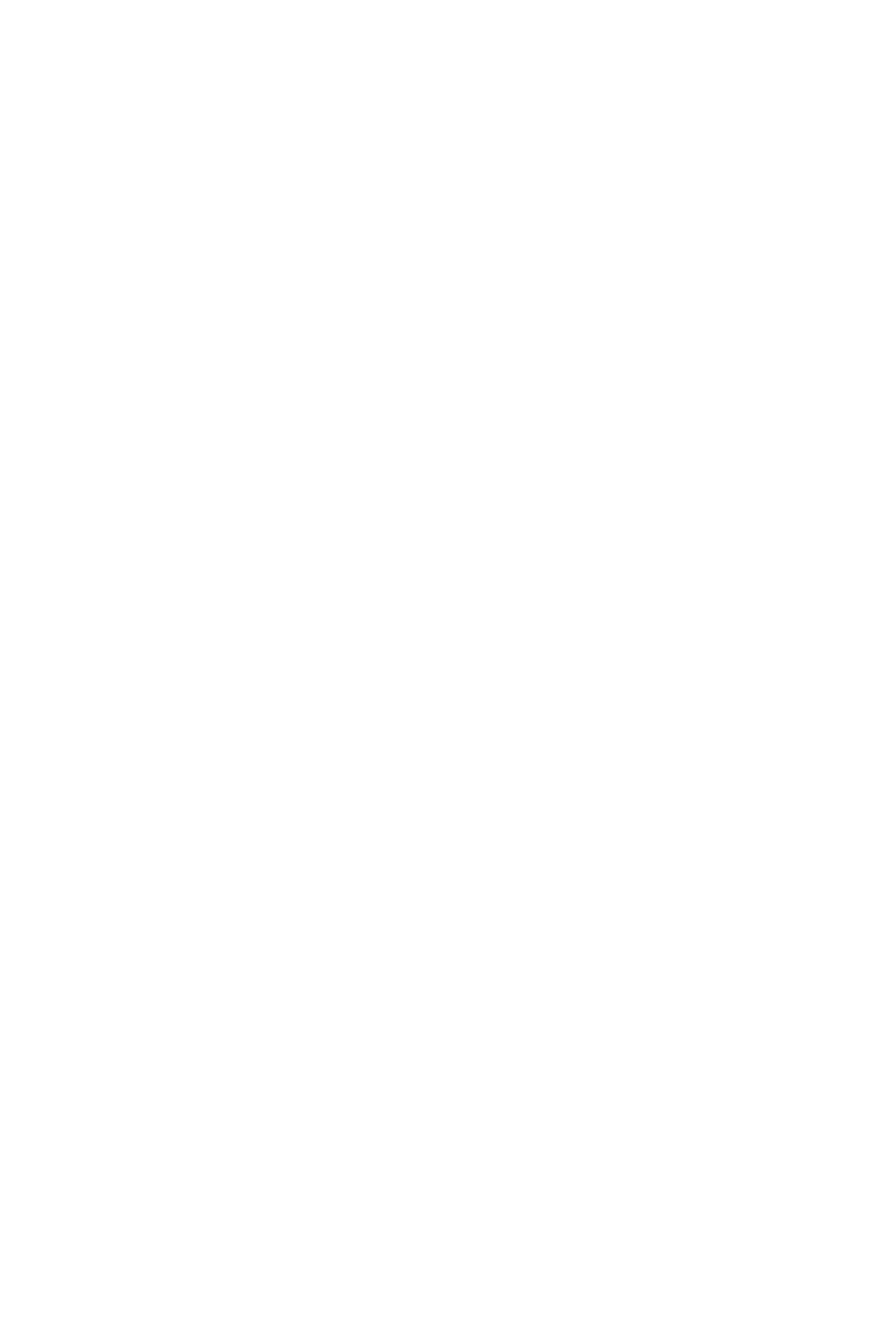
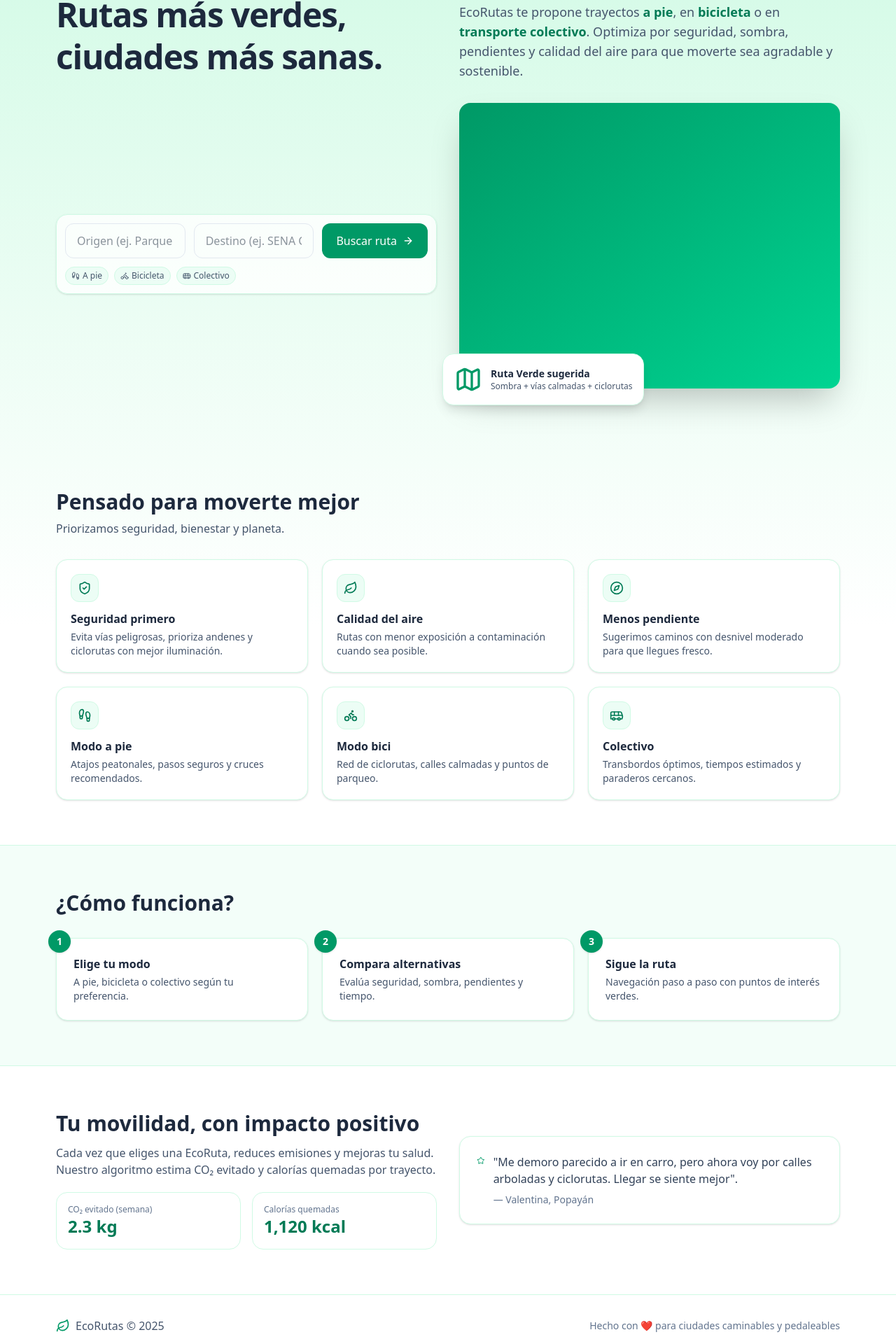
Before and after one commit to oKCam04/proyecto-ecoruta-frontend, a React (Vite) app in the folder ecoruta/: page /home in a window 1280 px wide. Shown: the part 150-2070 px from the top of the page at 70% size. Before the commit the page ends 800 px from the top, so only its background shows below. Built offline with nearby package versions, Linux system fonts and the light colour scheme.

Commit message:
landing page en home

```diff
--- a/ecoruta/src/pages/Home.tsx
+++ b/ecoruta/src/pages/Home.tsx
@@ -1,13 +1,144 @@
 import Navbar from "../components/Navbar";
+import { Leaf, Bike, Footprints, Bus, Map, Compass, ShieldCheck, Star, ArrowRight } from "lucide-react";
 
 function Home(){
 
     return (
-        <div>
-            <Navbar/>
+    <div className="min-h-screen bg-gradient-to-b from-emerald-100 via-white to-white text-slate-800">
+        <Navbar />
+      {/* HERO */}
+      <section className="relative overflow-hidden">
+        <div className="mx-auto max-w-6xl px-4">
+          <div className="grid md:grid-cols-2 gap-8 py-14 md:py-20 items-center">
+              <h1 className="text-3xl md:text-5xl font-extrabold leading-tight tracking-tight">
+                Rutas más verdes, ciudades más sanas.
+              </h1>
+              <p className="mt-4 text-lg text-slate-600">
+                EcoRutas te propone trayectos <span className="font-semibold text-emerald-700">a pie</span>, en <span className="font-semibold text-emerald-700">bicicleta</span> o en <span className="font-semibold text-emerald-700">transporte colectivo</span>. Optimiza por seguridad,
+                sombra, pendientes y calidad del aire para que moverte sea agradable y sostenible.
+              </p>
+
+              {/* BUSCADOR / CTA */}
+              <div className="mt-6 bg-white/80 border border-emerald-100 rounded-2xl p-3 shadow-sm">
+                <form className="grid md:grid-cols-[1fr_1fr_auto] gap-3">
+                  <input className="w-full rounded-xl border border-slate-200 px-4 py-3 focus:outline-none focus:ring-2 focus:ring-emerald-400" placeholder="Origen (ej. Parque Caldas)" />
+                  <input className="w-full rounded-xl border border-slate-200 px-4 py-3 focus:outline-none focus:ring-2 focus:ring-emerald-400" placeholder="Destino (ej. SENA CTPI)" />
+                  <button type="button" className="inline-flex items-center justify-center gap-2 rounded-xl px-5 py-3 bg-emerald-600 text-white font-medium hover:bg-emerald-700">
+                    Buscar ruta
+                    <ArrowRight className="h-4 w-4" />
+                  </button>
+                </form>
+                <div className="mt-3 flex flex-wrap items-center gap-2 text-xs text-slate-600">
+                  <span className="inline-flex items-center gap-1 rounded-full bg-emerald-50 px-2 py-1 border border-emerald-100"><Footprints className="h-3 w-3"/> A pie</span>
+                  <span className="inline-flex items-center gap-1 rounded-full bg-emerald-50 px-2 py-1 border border-emerald-100"><Bike className="h-3 w-3"/> Bicicleta</span>
+                  <span className="inline-flex items-center gap-1 rounded-full bg-emerald-50 px-2 py-1 border border-emerald-100"><Bus className="h-3 w-3"/> Colectivo</span>
+                </div>
+              </div>
 
 
+              <div className="relative">
+                <div className="aspect-[4/3] w-full rounded-2xl bg-gradient-to-br from-emerald-600 to-emerald-400 shadow-2xl" />
+                <div className="absolute -bottom-6 -left-6 bg-white rounded-2xl shadow-lg p-4 border border-emerald-100">
+                  <div className="flex items-center gap-3">
+                    <Map className="h-10 w-10 text-emerald-600" />
+                    <div>
+                      <p className="text-sm font-semibold">Ruta Verde sugerida</p>
+                      <p className="text-xs text-slate-600">Sombra + vías calmadas + ciclorutas</p>
+                    </div>
+                  </div>
+                </div>
+              </div>
+          </div>
         </div>
+      </section>
+
+      {/* FEATURES */}
+      <section id="features" className="mx-auto max-w-6xl px-4 py-12 md:py-16">
+        <h2 className="text-2xl md:text-3xl font-bold">Pensado para moverte mejor</h2>
+        <p className="mt-2 text-slate-600">Priorizamos seguridad, bienestar y planeta.</p>
+
+        <div className="mt-8 grid sm:grid-cols-2 lg:grid-cols-3 gap-5">
+          {[
+            { icon: <ShieldCheck className="h-5 w-5" />, title: "Seguridad primero", desc: "Evita vías peligrosas, prioriza andenes y ciclorutas con mejor iluminación." },
+            { icon: <Leaf className="h-5 w-5" />, title: "Calidad del aire", desc: "Rutas con menor exposición a contaminación cuando sea posible." },
+            { icon: <Compass className="h-5 w-5" />, title: "Menos pendiente", desc: "Sugerimos caminos con desnivel moderado para que llegues fresco." },
+            { icon: <Footprints className="h-5 w-5" />, title: "Modo a pie", desc: "Atajos peatonales, pasos seguros y cruces recomendados." },
+            { icon: <Bike className="h-5 w-5" />, title: "Modo bici", desc: "Red de ciclorutas, calles calmadas y puntos de parqueo." },
+            { icon: <Bus className="h-5 w-5" />, title: "Colectivo", desc: "Transbordos óptimos, tiempos estimados y paraderos cercanos." },
+          ].map((f, i) => (
+            <div key={i} className="rounded-2xl border border-emerald-100 bg-white p-5 shadow-sm hover:shadow-md transition-shadow">
+              <div className="inline-flex h-10 w-10 items-center justify-center rounded-xl bg-emerald-50 text-emerald-700 border border-emerald-100">
+                {f.icon}
+              </div>
+              <h3 className="mt-3 font-semibold">{f.title}</h3>
+              <p className="text-sm text-slate-600 mt-1">{f.desc}</p>
+            </div>
+          ))}
+        </div>
+      </section>
+
+      {/* HOW IT WORKS */}
+      <section id="como-funciona" className="bg-emerald-50/60 border-y border-emerald-100 py-12 md:py-16">
+        <div className="mx-auto max-w-6xl px-4">
+          <h2 className="text-2xl md:text-3xl font-bold">¿Cómo funciona?</h2>
+          <div className="mt-8 grid md:grid-cols-3 gap-5">
+            {[
+              { title: "Elige tu modo", desc: "A pie, bicicleta o colectivo según tu preferencia.", num: 1 },
+              { title: "Compara alternativas", desc: "Evalúa seguridad, sombra, pendientes y tiempo.", num: 2 },
+              { title: "Sigue la ruta", desc: "Navegación paso a paso con puntos de interés verdes.", num: 3 },
+            ].map((s) => (
+              <div key={s.num} className="relative rounded-2xl bg-white p-6 border border-emerald-100 shadow-sm">
+                <span className="absolute -top-3 -left-3 h-8 w-8 rounded-full bg-emerald-600 text-white flex items-center justify-center text-sm font-bold shadow">{s.num}</span>
+                <h3 className="font-semibold">{s.title}</h3>
+                <p className="text-sm text-slate-600 mt-1">{s.desc}</p>
+              </div>
+            ))}
+          </div>
+        </div>
+      </section>
+
+      {/* IMPACTO */}
+      <section id="impacto" className="mx-auto max-w-6xl px-4 py-12 md:py-16">
+        <div className="grid md:grid-cols-2 gap-8 items-center">
+          <div>
+            <h2 className="text-2xl md:text-3xl font-bold">Tu movilidad, con impacto positivo</h2>
+            <p className="mt-3 text-slate-600">Cada vez que eliges una EcoRuta, reduces emisiones y mejoras tu salud. Nuestro algoritmo estima CO₂ evitado y calorías quemadas por trayecto.</p>
+            <div className="mt-5 grid grid-cols-2 gap-4">
+              <div className="rounded-2xl border border-emerald-100 bg-white p-4">
+                <p className="text-xs text-slate-500">CO₂ evitado (semana)</p>
+                <p className="text-2xl font-extrabold text-emerald-700">2.3 kg</p>
+              </div>
+              <div className="rounded-2xl border border-emerald-100 bg-white p-4">
+                <p className="text-xs text-slate-500">Calorías quemadas</p>
+                <p className="text-2xl font-extrabold text-emerald-700">1,120 kcal</p>
+              </div>
+            </div>
+          </div>
+          <div className="rounded-2xl bg-white p-6 border border-emerald-100 shadow-sm">
+            <div className="flex items-start gap-3">
+              <Star className="h-5 w-5 text-emerald-600"/>
+              <div>
+                <p className="text-slate-700">
+                  "Me demoro parecido a ir en carro, pero ahora voy por calles arboladas y ciclorutas. Llegar se siente mejor".
+                </p>
+                <p className="text-sm text-slate-500 mt-2">— Valentina, Popayán</p>
+              </div>
+            </div>
+          </div>
+        </div>
+      </section>
+
+      {/* FOOTER */}
+      <footer className="border-t border-emerald-100">
+        <div className="mx-auto max-w-6xl px-4 py-8 flex flex-col md:flex-row items-center justify-between gap-4">
+          <div className="flex items-center gap-2 text-slate-600">
+            <Leaf className="h-5 w-5 text-emerald-600"/>
+            <span>EcoRutas © {new Date().getFullYear()}</span>
+          </div>
+          <div className="text-sm text-slate-500">Hecho con ❤️ para ciudades caminables y pedaleables</div>
+        </div>
+      </footer>
+    </div>
     )
 }
 
```
